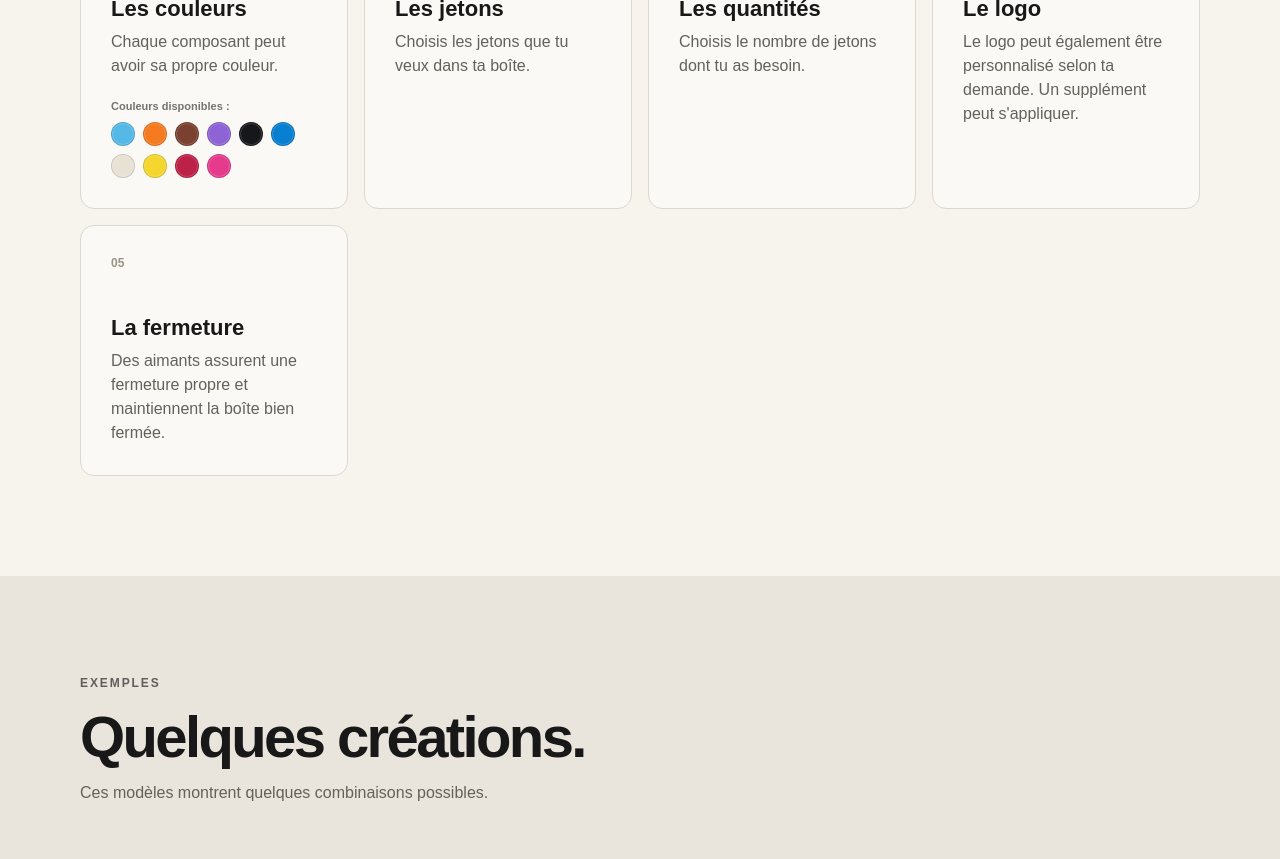
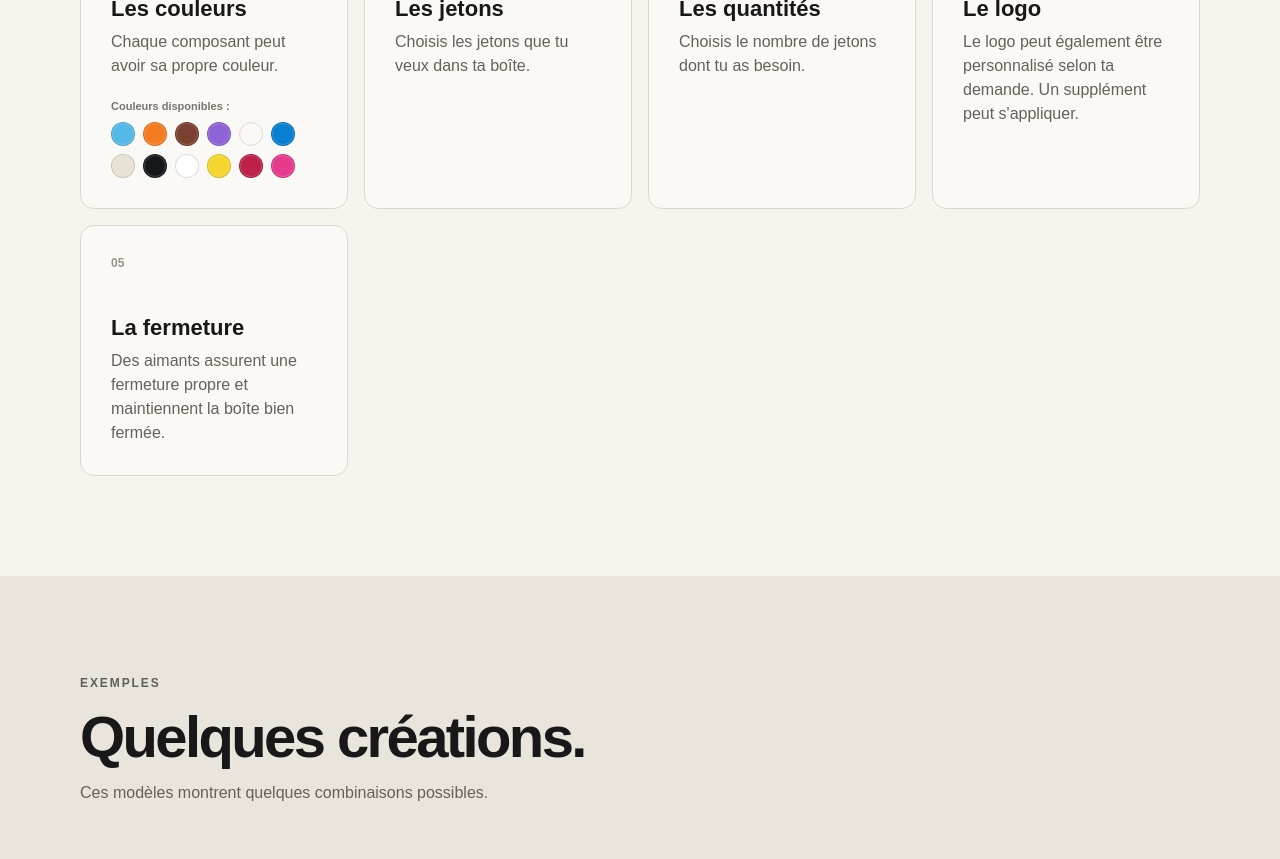
Before and after one commit to benbassignot-byte/Site-OPTCG, a Next.js app: page / in a window 1280 px wide. Shown: the part 1000-1859 px from the top of the page. Built offline with nearby package versions, Linux system fonts and the light colour scheme; grey boxes are pictures that could not be loaded.

Commit message:
Corrige la palette de couleurs

```diff
--- a/app/page.tsx
+++ b/app/page.tsx
@@ -51,9 +51,11 @@ export default function Home() {
                 <span className="color-swatch" title="Orange" aria-label="Orange" style={{ background: "#f47b20" }} />
                 <span className="color-swatch" title="Marron" aria-label="Marron" style={{ background: "#7a4030" }} />
                 <span className="color-swatch" title="Violet" aria-label="Violet" style={{ background: "#8d63d6" }} />
-                <span className="color-swatch" title="Noir" aria-label="Noir" style={{ background: "#15171b" }} />
+                <span className="color-swatch glitter-swatch" title="Violet foncé pailleté" aria-label="Violet foncé pailleté" />
                 <span className="color-swatch" title="Bleu" aria-label="Bleu" style={{ background: "#087fd1" }} />
                 <span className="color-swatch" title="Blanc cassé" aria-label="Blanc cassé" style={{ background: "#e8e2d5" }} />
+                <span className="color-swatch" title="Noir" aria-label="Noir" style={{ background: "#15171b" }} />
+                <span className="color-swatch" title="Blanc" aria-label="Blanc" style={{ background: "#ffffff" }} />
                 <span className="color-swatch" title="Jaune" aria-label="Jaune" style={{ background: "#f4d62e" }} />
                 <span className="color-swatch" title="Rouge" aria-label="Rouge" style={{ background: "#bd2148" }} />
                 <span className="color-swatch" title="Rose" aria-label="Rose" style={{ background: "#e63b8d" }} />
```
